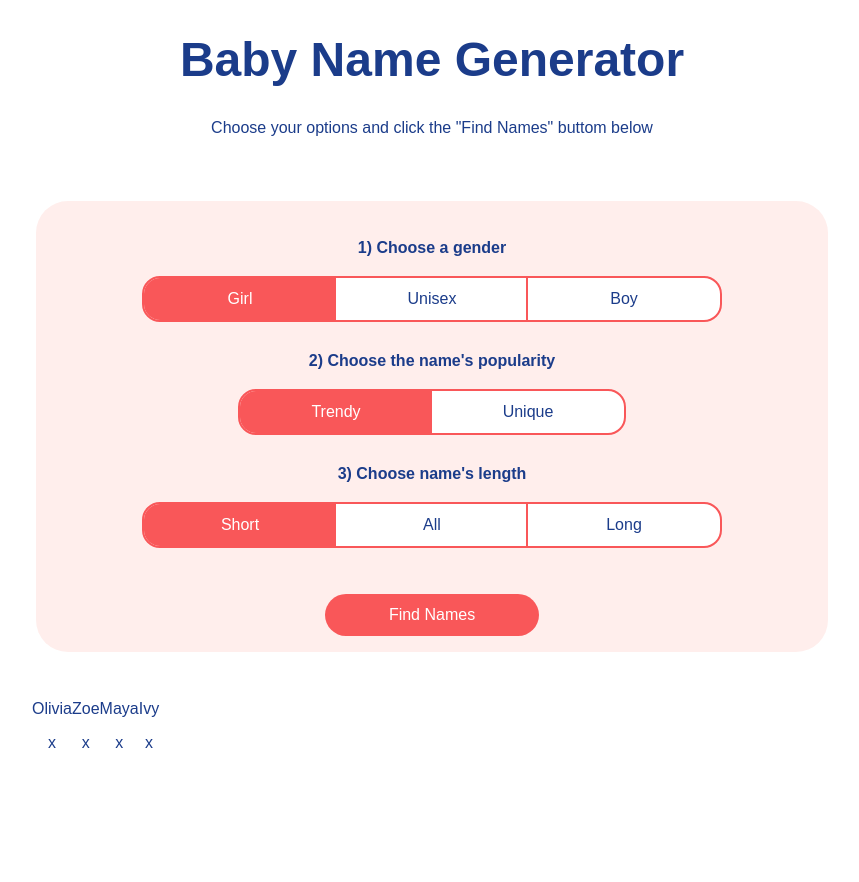
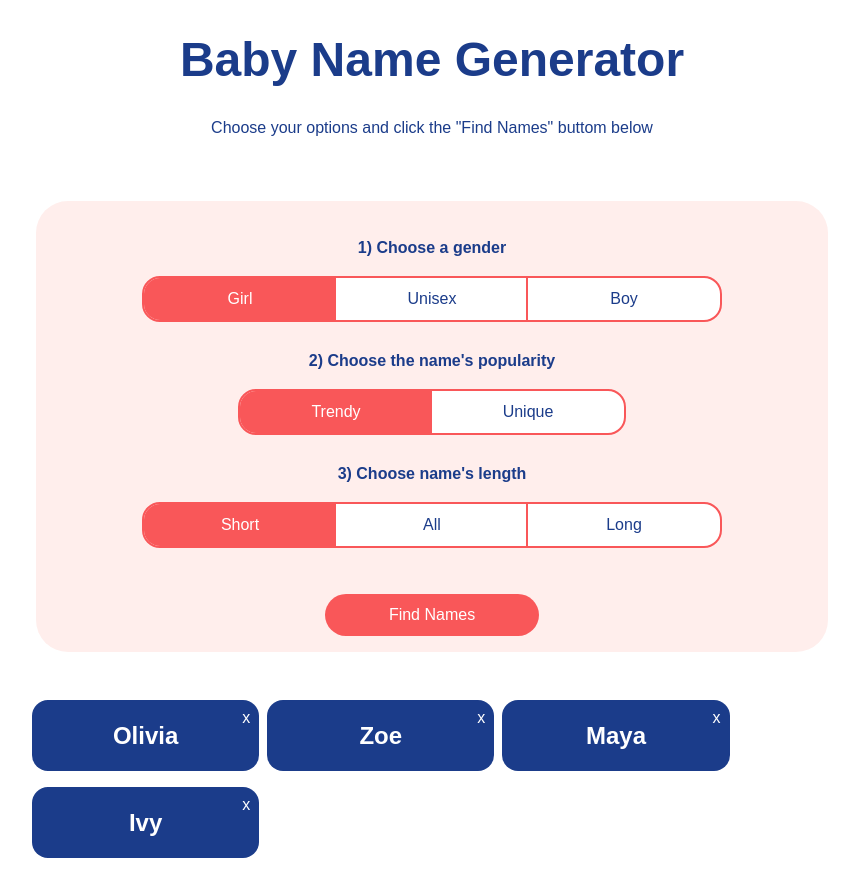
Before and after one commit to iamAndreyGavrilov/The-Nuxt-3, a Nuxt app in the folder 01-Baby-Name-Generator/: page / in a window 1280 px wide. Both pictures are taken after a click on the button "Find Names". Shown: the whole page, without its empty margins (208-1067 px from the left). Before the commit the page ends 800 px from the top, so only its background shows below. Built offline with nearby package versions, Linux system fonts and the light colour scheme.

Commit message:
add removeName

```diff
--- a/01-Baby-Name-Generator/app.vue
+++ b/01-Baby-Name-Generator/app.vue
@@ -60,10 +60,12 @@ const optionsArray = [
       <button class="primary" @click="computeSelectedNames">Find Names</button>
     </div>
     <div class="cards-container">
-      <div v-for="name in selectedNames" :key="name">
-        {{ name }}
-        <p>x</p>
-      </div>
+      <CardName
+        v-for="(name, index) in selectedNames"
+        :key="name"
+        :name="name"
+        :index="index"
+        @remove="removeName(index)" />
     </div>
   </div>
 </template>
--- a/01-Baby-Name-Generator/components/Card/Name.vue
+++ b/01-Baby-Name-Generator/components/Card/Name.vue
@@ -1,8 +1,23 @@
 <template>
-  <div></div>
+  <div class="card">
+    <h2>{{ name }}</h2>
+    <p @click="removeName">x</p>
+  </div>
 </template>
 
-<script setup></script>
+<script setup lang="ts">
+interface NameProps {
+  name: string;
+  index: number;
+}
+
+const props = defineProps<NameProps>();
+const emit = defineEmits(['remove']);
+
+const removeName = () => {
+  emit('remove', props.index);
+};
+</script>
 
 <style scoped>
 .card {
@@ -18,9 +33,9 @@
 
 .card p {
   position: absolute;
-  top: -29%;
+  top: -10%;
   left: 92.5%;
   cursor: pointer;
-  color: rgba(255, 255, 255, 0.178);
+  color: white;
 }
 </style>
```
